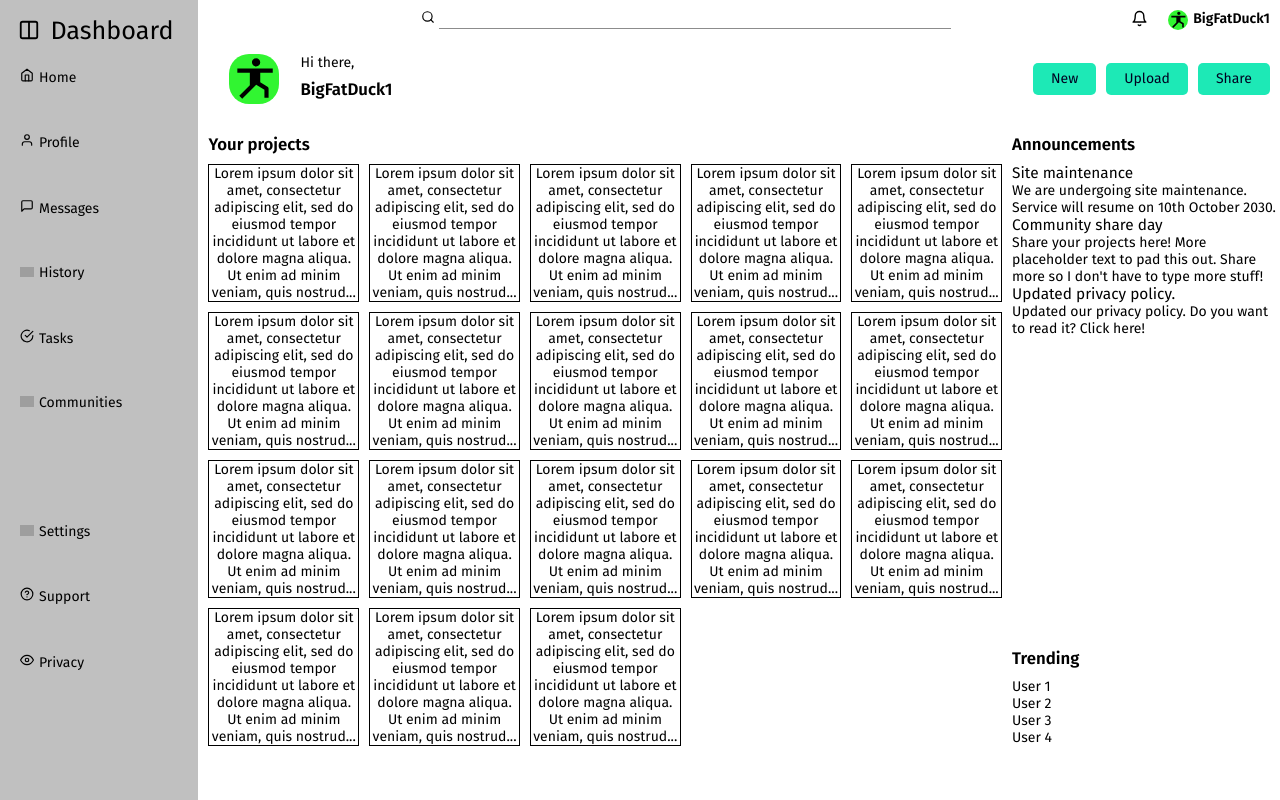
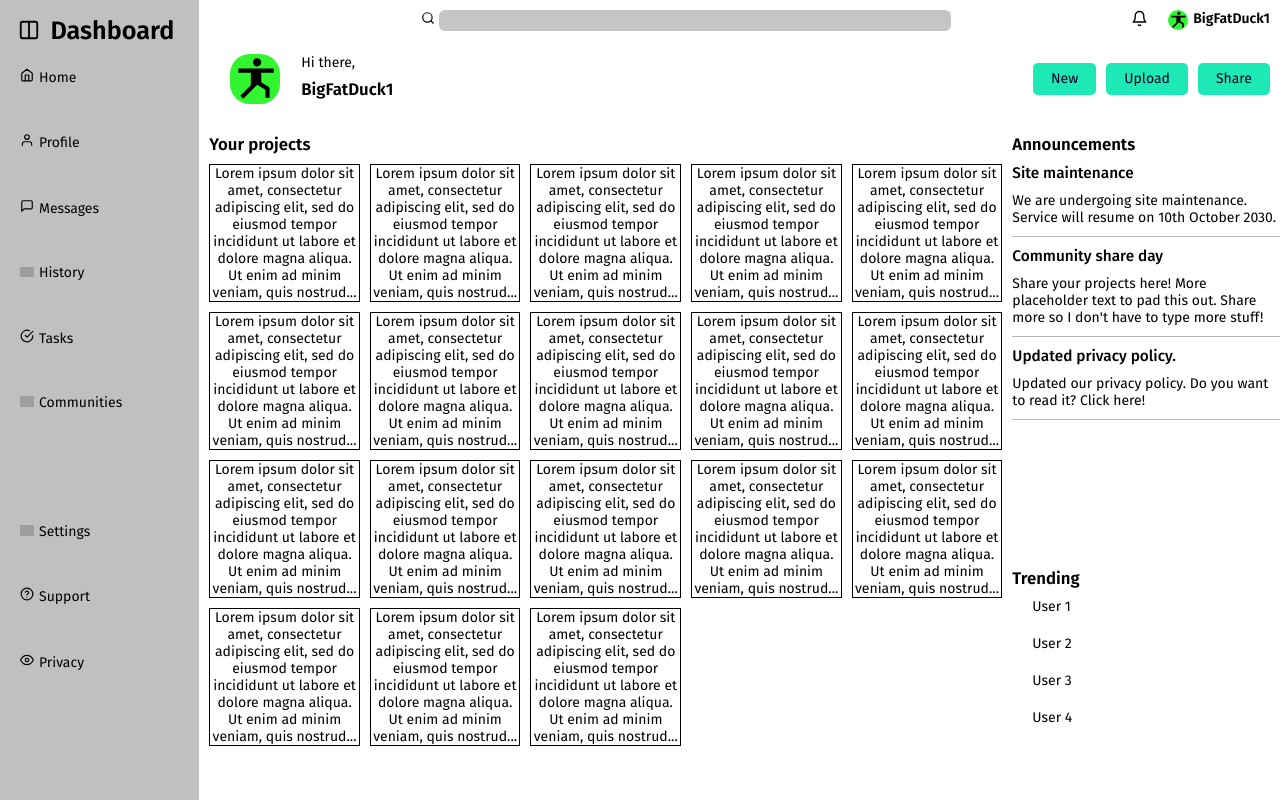
Before and after one commit to BigFatDuck1/css-mock-dashboard, a plain HTML site: page index.html in a window 1280 px wide. Drawn offline with Linux system fonts and the light colour scheme; grey boxes are pictures that could not be loaded.

Commit message:
Styling annoucements and trending

```diff
--- a/index.html
+++ b/index.html
@@ -90,9 +90,10 @@
             </div>
 
             <div class="main_section_right">
+
             <div class="announcements_section">
                 <div class="announcements_title title">Announcements</div>
-                <ul>
+                <ul class="announcements_ul">
                     <li>
                         <h3>Site maintenance</h3>
                         <p>We are undergoing site maintenance. Service will resume on 10th October 2030.</p>
@@ -111,13 +112,14 @@
 
             <div class="trending_section">
                 <div class="trending_title title">Trending</div>
-                <ul>
+                <ul class="trending_ul">
                     <li>User 1</li>
                     <li>User 2</li>
                     <li>User 3</li>
                     <li>User 4</li>
                 </ul>
             </div>
+
             </div>
 
         </div>
--- a/styles.css
+++ b/styles.css
@@ -1,5 +1,4 @@
-@import url('https://fonts.googleapis.com/css2?family=Fira+Sans:ital,wght@0,400;0,600;1,400&display=swap');
-
+@import url('https://fonts.googleapis.com/css2?family=Fira+Sans:ital,wght@0,400;0,500;0,600;1,400&display=swap');
 * {
     margin: 0px;
     padding: 0px;
@@ -47,6 +46,7 @@
 
 .logo_text {
     font-size: 1.8rem;
+    font-weight: 600;
 }
 
 li {
@@ -111,13 +111,18 @@ li>a {
 
 input {
     border: 0px;
-    border-bottom: 1px solid #8c8c8c;
+    /* border-bottom: 1px solid #8c8c8c; */
+    background-color: rgb(197, 197, 197);
+    border-radius: 6px;
+    height: 1.5rem;
     width: 40vw;
 }
 
 input:focus {
     /* TODO: change focus color */
-    border-bottom: 1px solid cyan;
+    /* border-bottom: 1px solid cyan; */
+    background-color: rgba(250, 235, 215, 0.413);
+    text-indent: 5px;
     outline: none;
 }
 
@@ -228,7 +233,8 @@ button:hover {
 h3 {
     /* TODO: Change styling of announcement headings */
     font-size: 1.1rem;
-    font-weight: 300;
+    padding-bottom: 10px;
+    font-weight: 500;
 }
 
 /* Content grid */
@@ -255,3 +261,16 @@ h3 {
     flex-direction: column;
     justify-content: space-between;
 }
+
+/* Announcements */
+.announcements_ul>li {
+    padding-bottom: 10px;
+    border-bottom: 1px solid rgb(181, 181, 181);
+    margin-bottom: 10px;
+}
+
+.trending_ul>li {
+    padding-bottom: 10px;
+    padding-left: 20px;
+    margin-bottom: 10px;
+}
```
